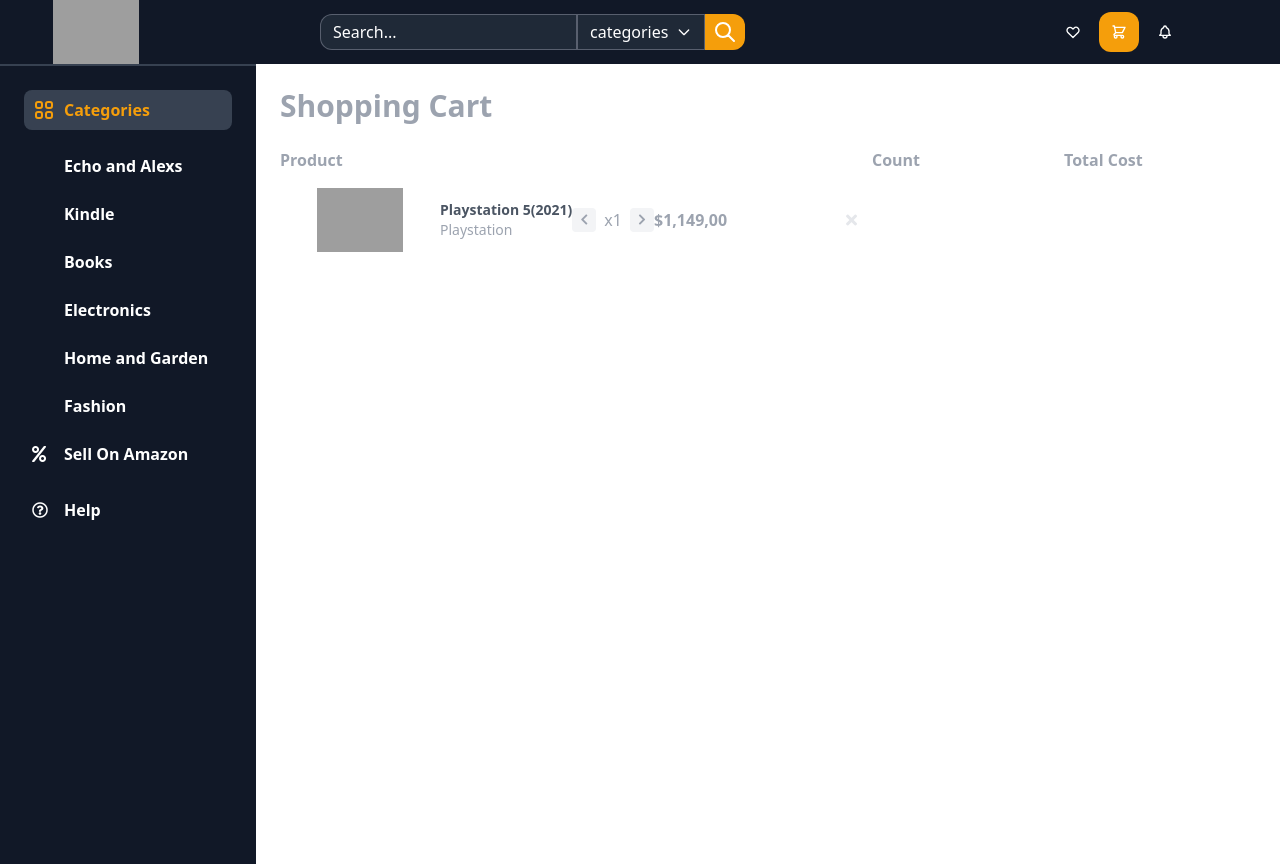
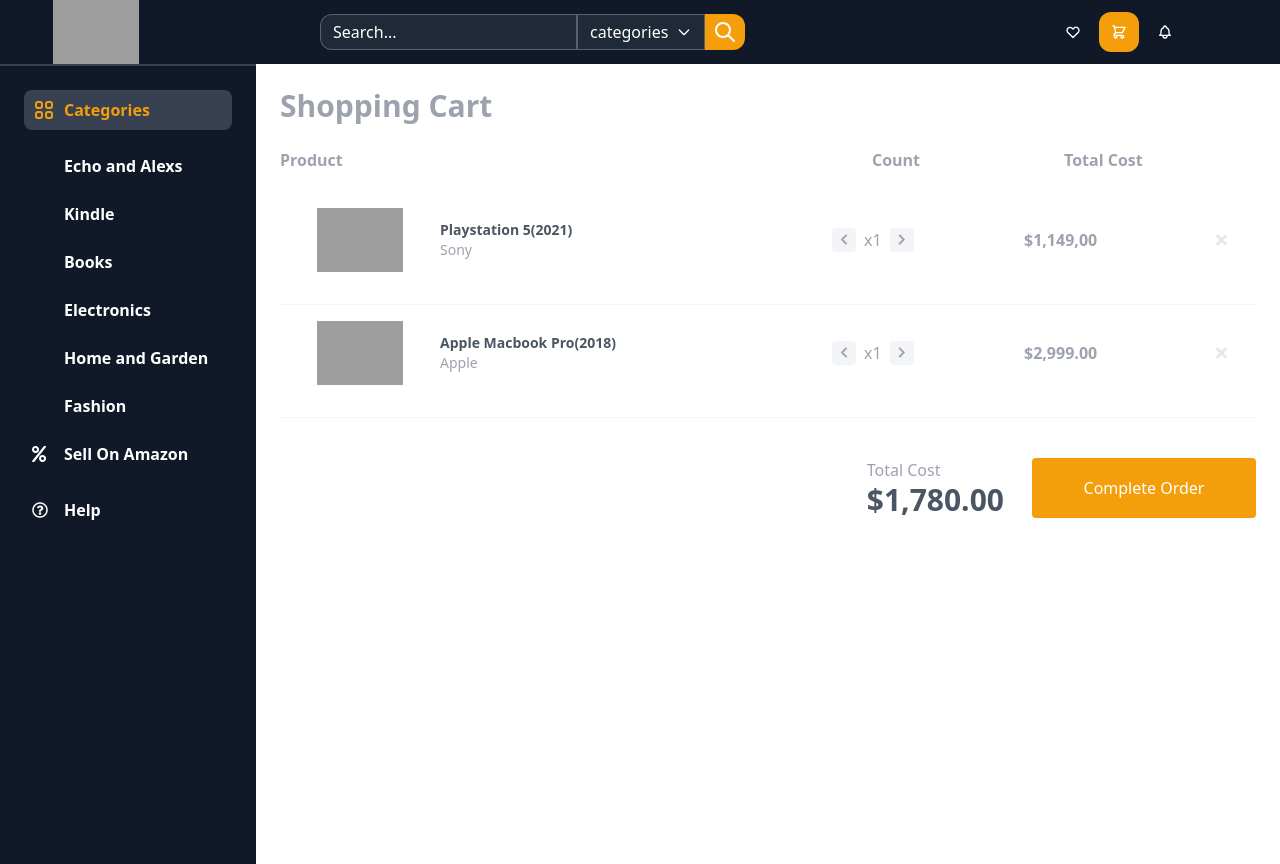
Before and after one commit to afrizal0/Amazon-Clone, a plain HTML site: page cart.html in a window 1280 px wide. Drawn offline with nearby package versions, Linux system fonts and the light colour scheme; grey boxes are pictures that could not be loaded.

Commit message:
add a shopping cart item, total cost, the number template, button complete order, and set up the firebase.js

```diff
--- a/cart.html
+++ b/cart.html
@@ -98,20 +98,20 @@
 					<h2 class="w-48">Count</h2>
 					<h2 class="w-48">Total Cost</h2>
 				</div>
-				<div class="cart-items">
-					<div class="cart-item flex items-center pb-4">
+				<div class="cart-items mt-5">
+					<div class="cart-item flex items-center pb-4 border-b border-gray-100">
 						<div class="cart-item-image w-40 h-24 bg-white p-4 rounded-lg">
 							<img class="w-full h-full object-contain" src="https://cf.shopee.co.id/file/6211d09f430ac35edd54897cc3e333b1" alt="">
 						</div>
-						<div class="cart-item-details">
+						<div class="cart-item-details flex-grow">
 							<div class="cart-item-title font-bold text-sm text-gray-600">
 								Playstation 5(2021)
 							</div>
 							<div class="cart-item brand text-sm text-gray-400">
-								Playstation
+								Sony
 							</div>
 						</div>
-						<div class="cart-item-counter flex text-gray-400">
+						<div class="cart-item-counter flex text-gray-400 w-48">
 							<div class="chevron-left cursor-pointer bg-gray-100 rounded h-6 w-6 flex justify-center items-center hover:bg-gray-200 mr-2">
 								<i class="fas fa-chevron-left fa-xs"></i>
 							</div>
@@ -127,6 +127,45 @@
 							<i class="fas fa-times"></i>
 						</div>
 					</div>
+					<div class="cart-item flex items-center pb-4 border-b border-gray-100">
+						<div class="cart-item-image w-40 h-24 bg-white p-4 rounded-lg">
+							<img class="w-full h-full object-contain" src="https://www.static-src.com/wcsstore/Indraprastha/images/catalog/full//101/MTA-2670589/apple_apple-macbook-pro-2018-mr962id-a-notebook-with-touch-bar---silver--15-inch-_full02.jpg" alt="">
+						</div>
+						<div class="cart-item-details flex-grow">
+							<div class="cart-item-title font-bold text-sm text-gray-600">
+								Apple Macbook Pro(2018)
+							</div>
+							<div class="cart-item brand text-sm text-gray-400">
+								Apple
+							</div>
+						</div>
+						<div class="cart-item-counter flex text-gray-400 w-48">
+							<div class="chevron-left cursor-pointer bg-gray-100 rounded h-6 w-6 flex justify-center items-center hover:bg-gray-200 mr-2">
+								<i class="fas fa-chevron-left fa-xs"></i>
+							</div>
+							<h4 class="text-gray-400">x1</h4>
+							<div class="chevron-right cursor-pointer bg-gray-100 rounded h-6 w-6 flex justify-center items-center hover:bg-gray-200 ml-2">
+								<i class="fas fa-chevron-right fa-xs"></i>
+							</div>
+						</div>
+						<div class="cart-item-total-count w-48 font-bold text-gray-400">
+							$2,999.00
+						</div>
+						<div class="cart-item-delete w-10 font-bold text-gray-200 cursor-pointer hover:text-gray-400">
+							<i class="fas fa-times"></i>
+						</div>
+					</div>
+				</div>
+				<div class="complete-order flex justify-end mt-10">
+					<div class="total-cost mr-7">
+						<h2 class="text-gray-400">Total Cost</h2>
+						<div class="total-cost-number font-bold text-gray-600 text-3xl">
+							$1,780.00
+						</div>
+					</div>
+					<div class="complete-order-button w-56 flex items-center justify-center bg-yellow-500 cursor-pointer text-white rounded hover:bg-yellow-600">
+						Complete Order
+					</div>
 				</div>
 			</div>
 		</div>
```
Also changed, not shown: firebase.js (added, +23 -0 lines), index.html (+20 -7 lines).
